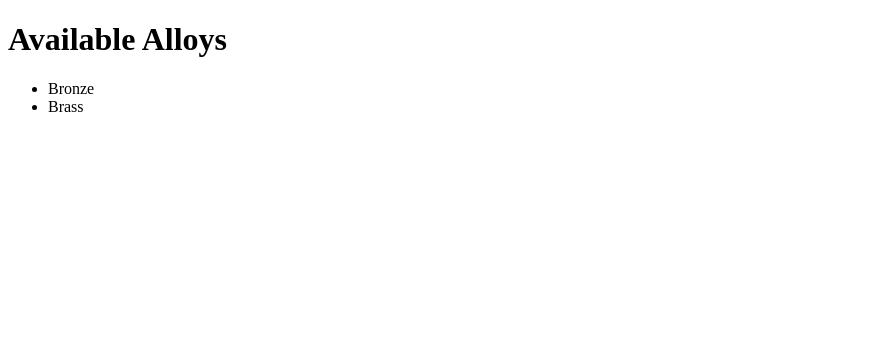
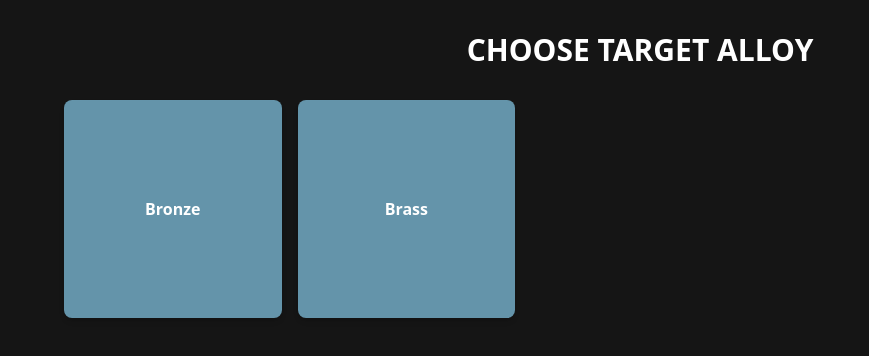
Before and after one commit to maheenmatin/TFCCalculator, a Next.js app: page / in a window 1280 px wide. Shown: the top 356 px of the page, without its empty margins (0-869 px from the left). Built offline with nearby package versions, Linux system fonts and the light colour scheme.

Commit message:
- Created basic frontend view with back button. - Created basic styling. - Inputted basic colour scheme. - Implemented base functionality.

```diff
--- /dev/null
+++ b/src/app/components/AlloySelectionGrid.tsx
@@ -0,0 +1,33 @@
+import { Alloy } from '@/app/types';
+import {useEffect, useState} from "react";
+
+interface AlloyGridProps {
+	onAlloySelect: (alloy: Alloy) => void;
+}
+
+export function AlloySelectionGrid({ onAlloySelect }: Readonly<AlloyGridProps>) {
+	const [alloys, setAlloys] = useState<Alloy[]>([]);
+
+	useEffect(() => {
+		async function fetchAlloys() {
+			const response = await fetch('/api/alloys');
+			const data = await response.json();
+			setAlloys(data);
+		}
+		fetchAlloys();
+	}, []);
+
+	return (
+			<div className="grid grid-cols-2 sm:grid-cols-3 md:grid-cols-4 lg:grid-cols-5 gap-4">
+				{alloys.map((alloy) => (
+						<button
+								key={alloy.name}
+								className="aspect-square bg-blue flex items-center justify-center p-4 rounded-lg shadow-md hover:bg-blue-light transition-colors duration-200"
+								onClick={() => onAlloySelect(alloy)}
+						>
+							<span className="text-center font-semibold text-primary">{alloy.name}</span>
+						</button>
+				))}
+			</div>
+	);
+}
--- /dev/null
+++ b/src/app/globals.css
@@ -0,0 +1,41 @@
+@tailwind base;
+@tailwind components;
+@tailwind utilities;
+
+:root {
+  --color-background: 21 21 21;
+  --color-red: 166 61 64;
+  --color-yellow: 233 184 114;
+  --color-green: 144 169 89;
+  --color-blue: 100 148 170;
+  --color-text: 255 255 255;
+}
+
+body {
+  background-color: rgb(var(--color-background));
+  color: rgb(var(--color-text));
+}
+
+@layer utilities {
+  .bg-primary { background-color: rgb(var(--color-background)); }
+  .bg-red { background-color: rgb(var(--color-red)); }
+  .bg-yellow { background-color: rgb(var(--color-yellow)); }
+  .bg-green { background-color: rgb(var(--color-green)); }
+  .bg-blue { background-color: rgb(var(--color-blue)); }
+
+  .text-primary { color: rgb(var(--color-text)); }
+  .text-red { color: rgb(var(--color-red)); }
+  .text-yellow { color: rgb(var(--color-yellow)); }
+  .text-green { color: rgb(var(--color-green)); }
+  .text-blue { color: rgb(var(--color-blue)); }
+
+  .bg-red-light { background-color: rgb(var(--color-red) / 0.8); }
+  .bg-yellow-light { background-color: rgb(var(--color-yellow) / 0.8); }
+  .bg-green-light { background-color: rgb(var(--color-green) / 0.8); }
+  .bg-blue-light { background-color: rgb(var(--color-blue) / 0.8); }
+
+  .bg-red-dark { background-color: rgb(var(--color-red) / 1.2); }
+  .bg-yellow-dark { background-color: rgb(var(--color-yellow) / 1.2); }
+  .bg-green-dark { background-color: rgb(var(--color-green) / 1.2); }
+  .bg-blue-dark { background-color: rgb(var(--color-blue) / 1.2); }
+}
--- a/src/app/layout.tsx
+++ b/src/app/layout.tsx
@@ -1,16 +1,20 @@
-export const metadata = {
-  title: 'Next.js',
-  description: 'Generated by Next.js',
+import './globals.css'
+import type { Metadata } from 'next'
+import React from "react";
+
+export const metadata: Metadata = {
+  title: 'TerraFirmaGreg Alloy Calculator',
+  description: 'Calculate alloy recipes for TerraFirmaGreg',
 }
 
 export default function RootLayout({
-  children,
-}: {
-  children: React.ReactNode
-}) {
+                                     children,
+                                   }: Readonly<{
+  children : React.ReactNode
+}>) {
   return (
-    <html lang="en">
-      <body>{children}</body>
-    </html>
+      <html lang="en">
+        <body>{children}</body>
+      </html>
   )
 }
--- a/src/app/page.tsx
+++ b/src/app/page.tsx
@@ -1,30 +1,46 @@
 'use client';
 
-import {Alloy} from "@/app/types";
-import { useState, useEffect } from 'react';
+import { CaretCircleLeft } from "@phosphor-icons/react";
+import { useState } from 'react';
+import { Alloy } from '@/app/types';
+import { AlloySelectionGrid } from './components/AlloySelectionGrid';
 
 export default function Home() {
-  const [alloys, setAlloys] = useState<Alloy[]>([]);
+  const [selectedAlloy, setSelectedAlloy] = useState<Alloy | null>(null);
 
-  useEffect(() => {
-    async function fetchAlloys() {
-      const response = await fetch('/api/alloys');
-      const data = await response.json();
-      setAlloys(data);
-    }
-    fetchAlloys();
-  }, []);
+  const handleAlloySelect = (alloy: Alloy) => {
+    setSelectedAlloy(alloy);
+  };
+
+  const handleBack = () => {
+    setSelectedAlloy(null);
+  };
 
   return (
-      <main className="p-4">
-        <h1 className="text-2xl font-bold mb-4">Available Alloys</h1>
-        <ul>
-          {alloys.map((alloy) => (
-              <li key={alloy.name} className="mb-2">
-                {alloy.name}
-              </li>
-          ))}
-        </ul>
+      <main className="container mx-auto px-4 py-8">
+        <div className="max-w-6xl mx-auto">
+          <div className="flex items-center mb-8">
+            {selectedAlloy && (
+                <button onClick={handleBack} className="mr-4">
+                  <CaretCircleLeft size={40} weight="bold" className="text-primary hover:text-blue transition-colors duration-200"/>
+                </button>
+            )}
+
+            <h1 className="text-3xl font-bold text-primary flex-grow text-center">
+              {selectedAlloy ? selectedAlloy.name : 'CHOOSE TARGET ALLOY'}
+            </h1>
+
+            {selectedAlloy && <div className="w-10"></div>}
+          </div>
+
+          {!selectedAlloy && <AlloySelectionGrid onAlloySelect={handleAlloySelect}/>}
+
+          {selectedAlloy && (
+              <div className="text-primary">
+                {/* Calculator content will be added here later */}<p>Calculator view for {selectedAlloy.name} - content to be added.</p>
+              </div>
+          )}
+        </div>
       </main>
   );
 }
```
